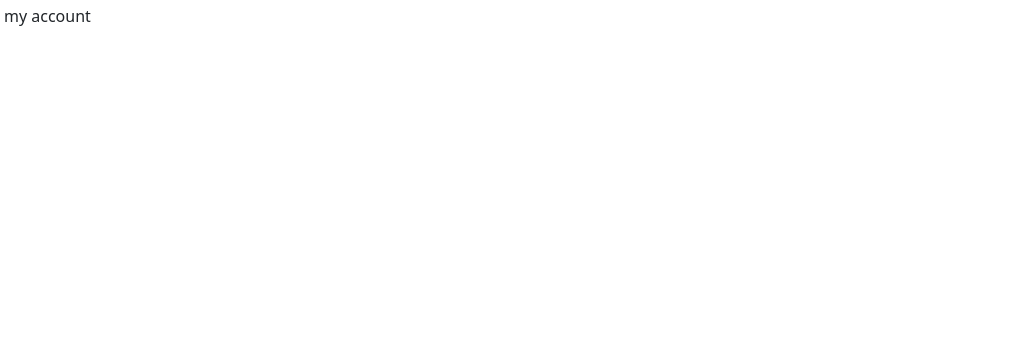
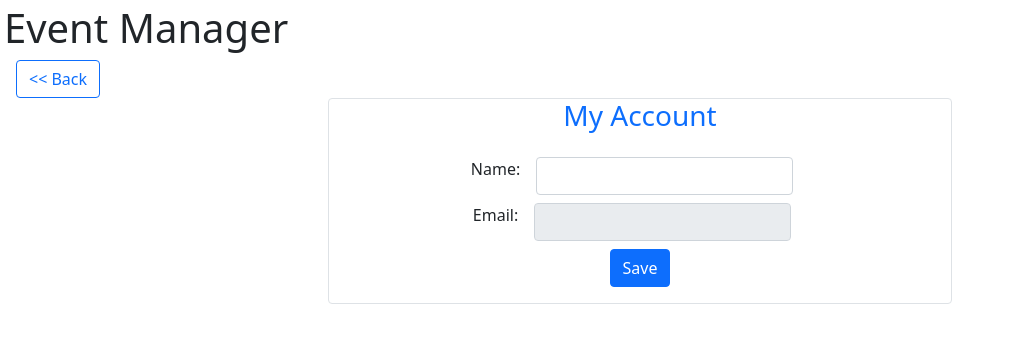
Before and after one commit to vitor-msp/event-manager-react, a React (Create React App) app: page /my-account in a window 1280 px wide. Shown: the top 342 px of the page, without its empty margins (0-1010 px from the left). Built offline with nearby package versions, Linux system fonts and the light colour scheme.

Commit message:
design form myaccount

```diff
--- a/src/components/App.tsx
+++ b/src/components/App.tsx
@@ -8,6 +8,7 @@ import { Day } from "./Day";
 import { Event } from "./Event";
 import { Header } from "./Header";
 import { Month } from "./Month";
+import { MyAccount } from "./MyAccount";
 
 function App() {
   const currentEvent = useSelector((state: RootState) => state.currentEvent);
@@ -27,12 +28,14 @@ function App() {
 
   return (
     <div className="container-fluid p-1">
+      <h1>Event Manager</h1>
+
       <BrowserRouter>
         <Routes>
           <Route path={"/" || "/login"} element={<p>login</p>} />
           <Route path="/month" element={<Header child={<Month />} />} />
           <Route path="/day" element={<Header child={<Day />} />} />
-          <Route path="/my-account" element={<p>my account</p>} />
+          <Route path="/my-account" element={<MyAccount />} />
         </Routes>
       </BrowserRouter>
 
--- a/src/components/Header.tsx
+++ b/src/components/Header.tsx
@@ -27,13 +27,13 @@ export const Header: React.FC<IHeader> = (props) => {
 
   return (
     <>
-      <div className="d-flex flex-row justify-content-between">
-        <h1>Event Manager</h1>
-
-        <NavLink to={"/my-account"} className="btn btn-lg btn-outline-primary align-self-start">
-          My Account
-        </NavLink>
-      </div>
+      <NavLink
+        to={"/my-account"}
+        style={{ position: "absolute", right: "5px", top: "5px" }}
+        className="btn btn-lg btn-outline-primary"
+      >
+        My Account
+      </NavLink>
 
       <div>
         <button
--- a/src/components/MyAccount.tsx
+++ b/src/components/MyAccount.tsx
@@ -1,29 +1,80 @@
 import React, { useEffect, useState } from "react";
+import { NavLink } from "react-router-dom";
 import { Form } from "react-bootstrap";
 import { useDispatch, useSelector } from "react-redux";
-import { AppDispatch } from "../store/store";
+import { AppDispatch, RootState } from "../store/store";
+
+export interface IUser {
+  email: string;
+  name: string;
+}
 
 export const MyAccount = () => {
+  const currentUser = useSelector((state: RootState) => state.currentUser);
+  const [userData, setUserData] = useState<IUser>({ email: "", name: "" });
   const dispatch = useDispatch<AppDispatch>();
 
   useEffect(() => {
     // dispatch(getUserDataRequest());
   }, []);
 
+  const handleChangeName = (e: React.ChangeEvent<HTMLInputElement>) => {
+    setUserData({ ...userData, name: e.target.value });
+  };
+
+  const handleUpdateUserData = () => {
+    // dispatch(updateUserDataRequest());
+  };
+
   return (
-    <div className="row my-2">
-      <Form.Label className="col-2">{"Creator: "}</Form.Label>
-      <Form.Control
-        className="col-10 w-auto mx-3"
-        required={true}
-        disabled={true}
-        type={"email"}
-        // value={creatorEmail ?? ""}
-        // isValid={showValidation === true && isValid === true ? true : false}
-        // isInvalid={
-        //   showValidation === true && isValid === false ? true : false
-        // }
-      />
+    <div className="container-fluid">
+      <NavLink to={"/month"} className="btn btn-outline-primary w-auto">
+        {"<< Back"}
+      </NavLink>
+
+      <div className="w-50 mx-auto border rounded">
+        <h3 className="text-center text-primary">My Account</h3>
+
+        <Form
+          className="my-2 p-2"
+          onSubmit={(e) => {
+            e.preventDefault();
+            e.stopPropagation();
+            handleUpdateUserData();
+          }}
+        >
+          <div className="d-flex justify-content-center my-2">
+            <Form.Label className="">{"Name: "}</Form.Label>
+            <Form.Control
+              className="w-auto mx-3"
+              required={true}
+              disabled={false}
+              type={"text"}
+              value={userData.name}
+              onChange={handleChangeName}
+            />
+          </div>
+
+          <div className="d-flex justify-content-center my-2">
+            <Form.Label className="">{"Email: "}</Form.Label>
+            <Form.Control
+              className="w-auto mx-3"
+              required={true}
+              disabled={true}
+              type={"email"}
+              value={userData.email}
+            />
+          </div>
+
+          <div className="d-flex justify-content-center">
+            <input
+              type={"submit"}
+              value={"Save"}
+              className={"btn btn-primary w-auto"}
+            />
+          </div>
+        </Form>
+      </div>
     </div>
   );
 };
```
Also changed, not shown: src/components/Event.tsx (+0 -16 lines).
